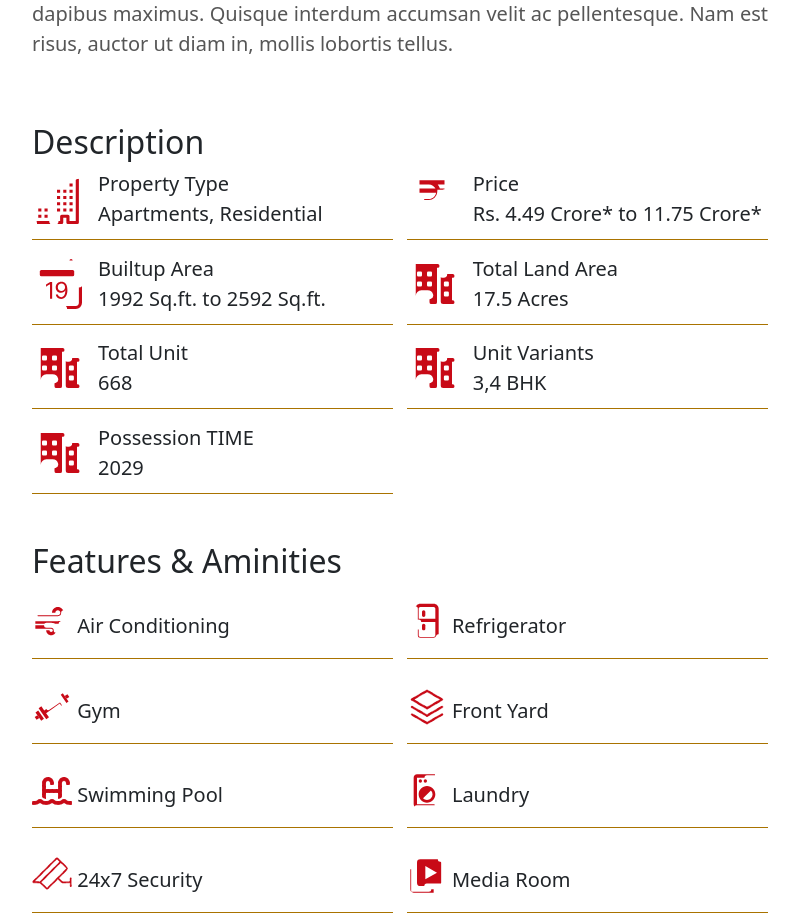
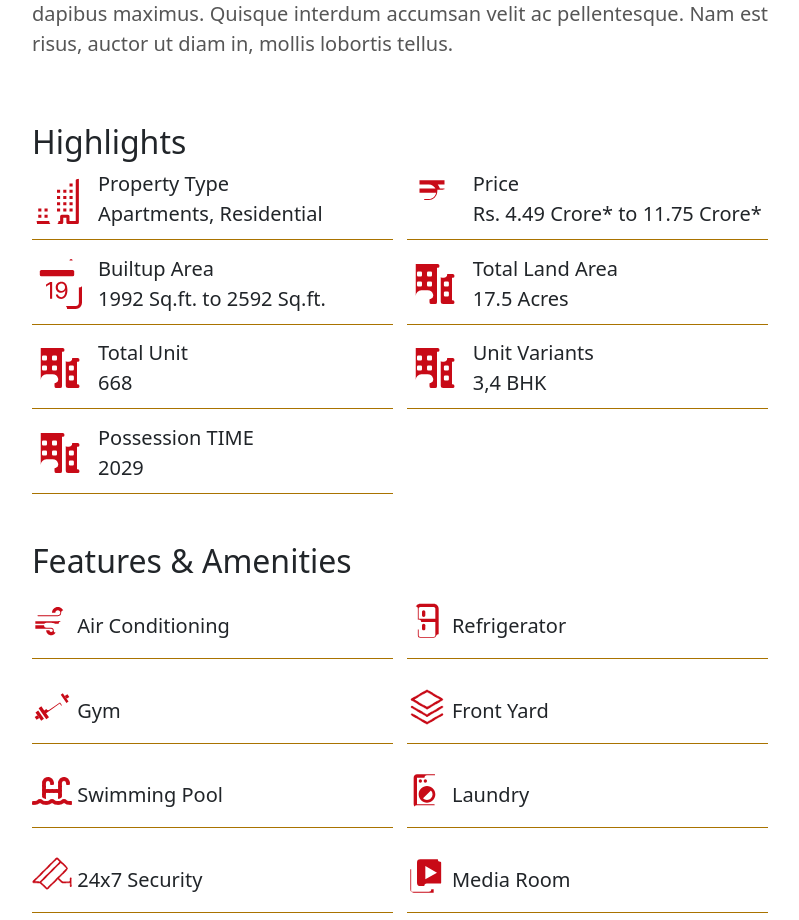
Before and after one commit to Akhilpatyal/propertylisting, a React (Vite) app: page /projects/1 in a window 1280 px wide. Shown: the part 1580-2500 px from the top of the page, without its empty margins (50-849 px from the left). Built offline with nearby package versions, Linux system fonts and the light colour scheme.

Commit message:
small chage

```diff
--- a/src/pages/ProjectDetailPage.jsx
+++ b/src/pages/ProjectDetailPage.jsx
@@ -55,7 +55,7 @@ const ProjectDetailPage = () => {
 
             {/* overview */}
             <div className="discibe pb-5">
-              <h2 className="ameneties-title">Description</h2>
+              <h2 className="ameneties-title">Highlights</h2>
               <div className="ul-ameneties">
                 <span className="features d-flex gap-3">
                   <span className="icon">
@@ -125,7 +125,7 @@ const ProjectDetailPage = () => {
 
             {/* ameneties */}
             <div className="ameneties">
-              <h2 className="ameneties-title">Features & Aminities</h2>
+              <h2 className="ameneties-title">Features & Amenities</h2>
               <div className="ul-ameneties">
                 <span className="features">
                   <span className="icon">
```
